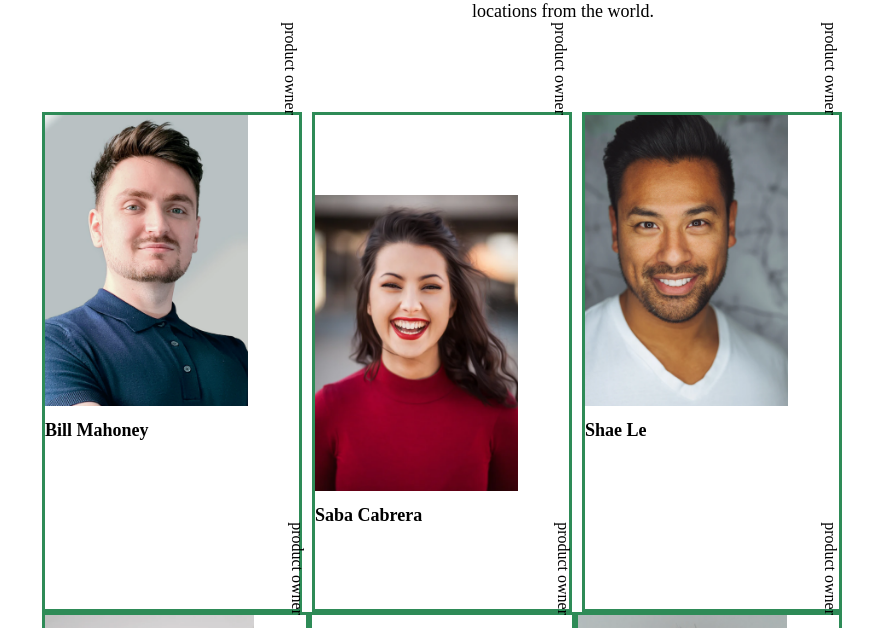
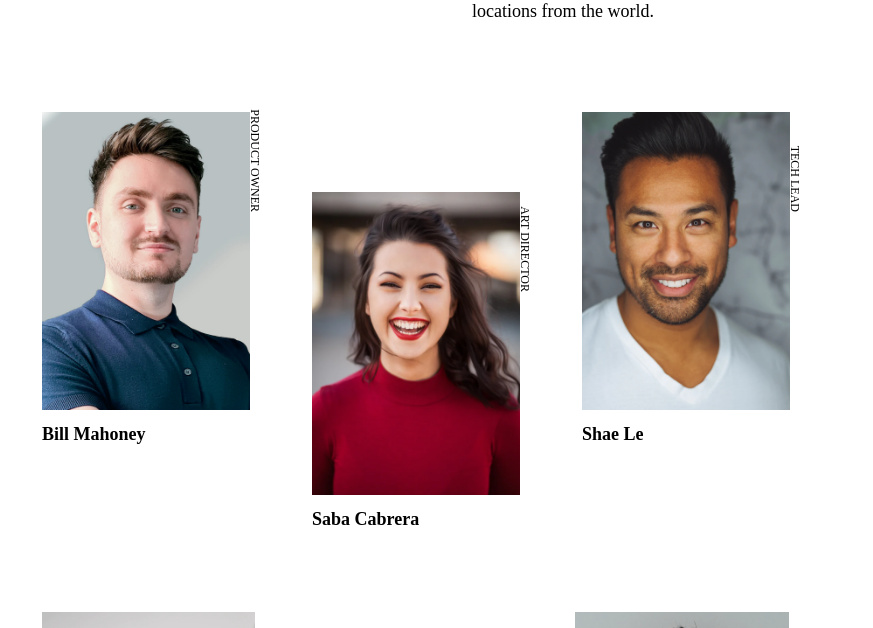
Before and after one commit to Jobayer-Ahmmed/module-8.2, a plain HTML site: page index.html in a window 1280 px wide. Shown: the part 172-800 px from the top of the page, without its empty margins (198-1071 px from the left). Drawn offline with Linux system fonts and the light colour scheme.

Commit message:
desktop desgin complete

```diff
--- a/css/style.css
+++ b/css/style.css
@@ -52,7 +52,6 @@ header h1{
 .photo{
     width: 400px;
     height: 500px;
-    border: 3px solid seagreen;
     position: relative;
 
 
@@ -76,11 +75,20 @@ header h1{
 
 .photo .para{
     position: absolute;
-    top: 0;
-    right: 0;
+    top: 100px;
+    right: 40px;
     transform: rotate(90deg);
     transform-origin: top right;
 
+}
+.photo_2 .para{
+    top: 180px;
+    right: 40px;
+}
+.para p{
+    font-family: PT Serif;
+    font-size: 12px;
+    text-transform: uppercase;
 }
 
 
--- a/index.html
+++ b/index.html
@@ -30,7 +30,7 @@
 
 
                 <div class="photo photo_2">
-                    <div class="para"><p>product owner</p></div>
+                    <div class="para"><p>Art director</p></div>
                             <img src="./image/photo2.png" alt="">
                             <h4>Saba Cabrera</h4>
 
@@ -38,7 +38,7 @@
 
 
                 <div class="photo">
-                    <div class="para"><p>product owner</p></div>
+                    <div class="para"><p>Tech Lead</p></div>
                             <img src="./image/photo3.png" alt="">
                             <h4>Shae Le</h4>
 
@@ -47,7 +47,7 @@
                 </div>
             <div class="gallary_down">
                 <div class="photo">
-                    <div class="para"><p>product owner</p></div>
+                    <div class="para"><p>UX Designer</p></div>
                             <img src="./image/photo4.png" alt="">
                             <h4>Skylah Lu</h4>
 
@@ -55,14 +55,14 @@
 
 
                 <div class="photo photo_2">
-                    <div class="para"><p>product owner</p></div>
+                    <div class="para"><p>Developer</p></div>
                             <img src="./image/photo5.png" alt="">
                             <h4>Griff Richards</h4>
 
                     </div>
 
                 <div class="photo">
-                    <div class="para"><p>product owner</p></div>
+                    <div class="para"><p>DEverloper</p></div>
                             <img src="./image/photo6.png" alt="">
                             <h4>Stan John</h4>
 
```
